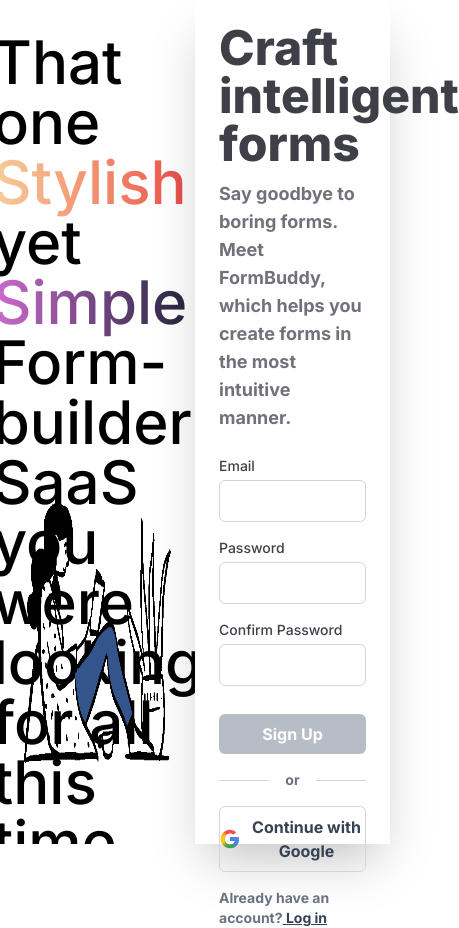
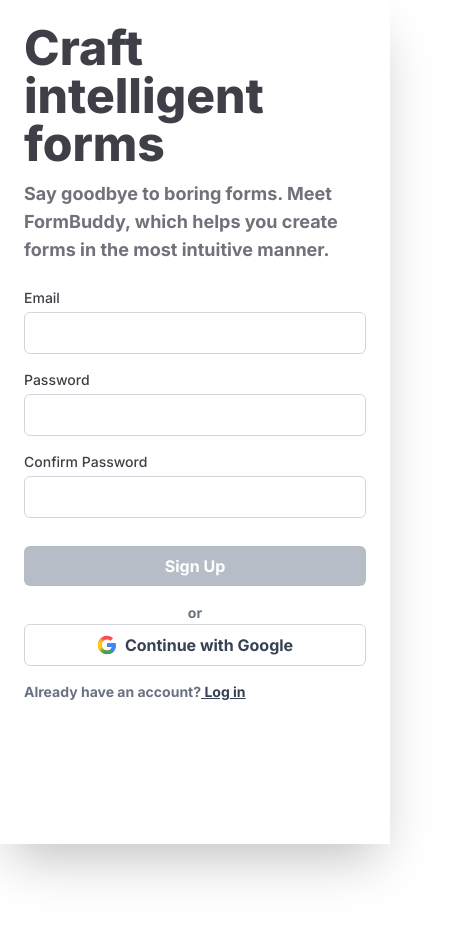
Before and after one commit to priyanshuwalia/FormBuddy, a React (Vite) app in the folder frontend/: page /register in a window 390 px wide. Shown: the whole page, 459 px wide, since content can reach past the window. After the commit the page ends 844 px from the top, so only its background shows below. Built offline with nearby package versions, Linux system fonts and the light colour scheme; a web font is replaced by a local one.

Commit message:
fixed responsiveness

```diff
--- a/frontend/src/pages/auth/Login.tsx
+++ b/frontend/src/pages/auth/Login.tsx
@@ -28,15 +28,15 @@
     <div className="flex flex-col items-center gap-12 font-inter bg-black h-screen">
       <div className="flex w-screen h-screen">
         {/* Left Side - Illustration + Text */}
-        <div className="flex flex-col bg-white items-center justify-center w-1/2 overflow-hidden">
-          <div className="px-4 py-4 font-medium mt-4 text-6xl h-1/2">
+        <div className="lg:flex lg:flex-col hidden md:block bg-white items-center justify-center h-full md:w-1/2 overflow-hidden">
+          <div className=" font-medium  text-6xl text-center">
             Sign back in to your <span className="bg-gradient-to-r from-[#F5CE9B] to-[#E84C4A] bg-clip-text text-transparent">Smart</span> & <span className="bg-gradient-to-r from-[#D06BD1] to-[#272640] bg-clip-text text-transparent">Slick</span> Form-building experience.
           </div>
-          <img src={clumsyMan} alt="Login Illustration" className="h-2/3" />
+          <img src={clumsyMan} alt="Login Illustration" className="pr-12 mt-3  max-h-84 object-contain" />
         </div>
 
         {/* Right Side - Login Form */}
-        <div className="w-1/2 h-full bg-white p-6 shadow-2xl text-zinc-700 font-bold backdrop-blur-lg">
+        <div className="w-full md:w-1/2 h-full bg-white p-6 shadow-2xl text-zinc-700 font-bold backdrop-blur-lg">
           <h1 className="text-5xl font-extrabold">Welcome back</h1>
           <h3 className="text-lg text-zinc-500 mt-3 mb-6">
             Continue building forms with FormBuddy.
--- a/frontend/src/pages/auth/Register.tsx
+++ b/frontend/src/pages/auth/Register.tsx
@@ -41,11 +41,11 @@
         <div className="flex flex-col md:flex-row  items-center gap-12 font-inter h-screen" >
 
       <div className="flex  w-screen  h-screen ">
-        <div className="flex flex-col bg-white  items-center justify-center w-1/2 overflow-hidden">
+        <div className="lg:flex lg:flex-col hidden md:block md:w-1/2  bg-white  items-center justify-center  overflow-hidden">
         <div className="px-2.5 pt-8 font-medium text-6xl h-1/2">That one <span className="bg-gradient-to-r from-[#F5CE9B] to-[#E84C4A] bg-clip-text text-transparent">Stylish</span>  yet <span className="bg-gradient-to-r from-[#D06BD1] to-[#272640] bg-clip-text text-transparent"> Simple </span> Form-builder SaaS you were looking for all this time.</div>
-          <img src={thoughtfulGirl} alt="" className="h-2/3" />
+          <img src={thoughtfulGirl} alt="" className="max-h-84 object-contain hidden pr-12 lg:block" />
         </div>
-        <div className="w-1/2 h-full   bg-white p-6 shadow-2xl text-zinc-700 font-bold font-inter backdrop-blur-lg  ">
+        <div className=" w-full md:w-1/2 h-screen   bg-white p-6 shadow-2xl text-zinc-700 font-bold font-inter backdrop-blur-lg  ">
         <h1 className="text-5xl font-extrabold">Craft intelligent forms</h1>
 
         <h3 className="text-lg text-zinc-500 mt-3 mb-6">Say goodbye to boring forms. Meet FormBuddy, which helps you create forms in the most intuitive manner.</h3>
@@ -78,12 +78,10 @@
 >
   Sign Up
 </button>
-<div className="flex items-center justify-center">
+<div className="flex flex-col items-center justify-center">
   <hr className="flex-grow border-t border-gray-300" />
   <span className="mx-4 text-gray-500 text-sm">or</span>
   <hr className="flex-grow border-t border-gray-300" />
-
-</div>
                 <button
                   type="button"
                   className="w-full border border-gray-300 text-gray-700 py-2 rounded-md flex items-center justify-center hover:bg-gray-100 transition"
@@ -91,6 +89,8 @@
                   <img src={googleIcon} alt="Google" className="w-5 h-5 mr-2" />
                   Continue with Google
                 </button>
+</div>
+
             <div className="mt-0.5">
               <div className="text-sm text-gray-500">
                 Already have an account?
```
Lines whose indentation alone changed are shown as unchanged.
